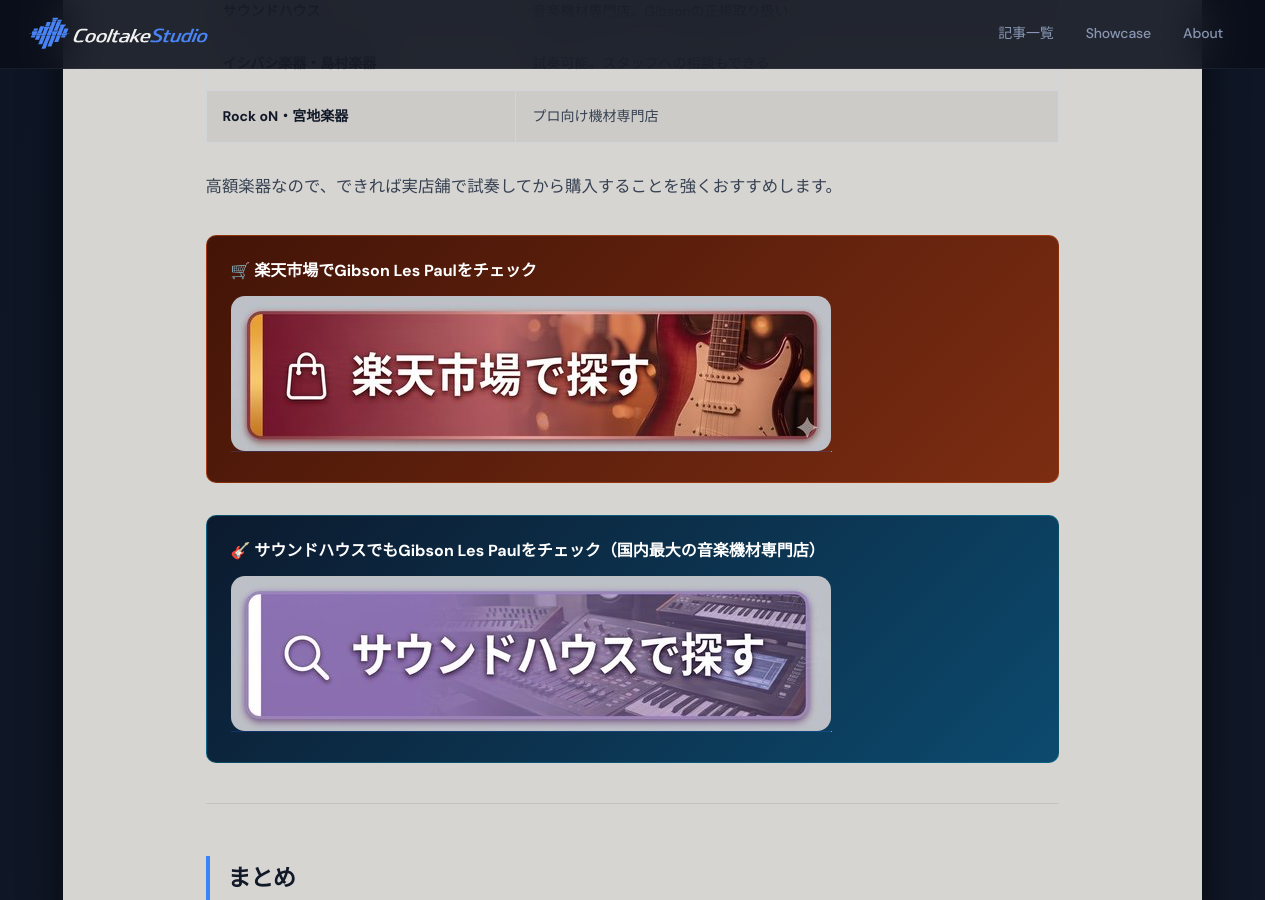
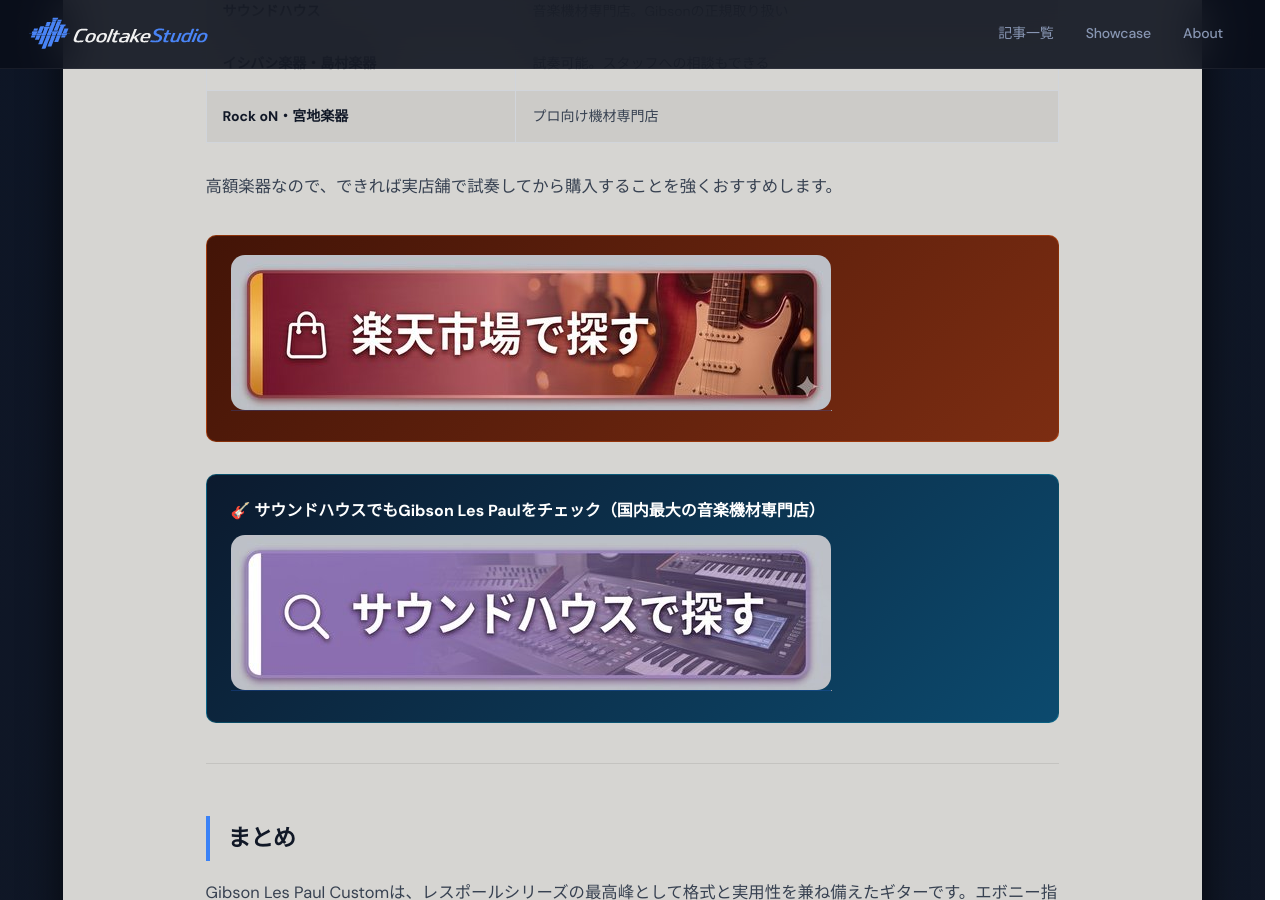
Before and after one commit to cooltake/cooltake-staging, a Jekyll site: the page built from _posts/2026-05-29-gibson-les-paul-custom-guide.md, in a window 1280 px wide and 900 px high, scrolled down 3169 px. Built offline with Jekyll 4.4.1, drawn with Linux system fonts in a browser that asks for light colours; some web fonts are replaced; grey boxes are pictures that could not be loaded.

Commit message:
style: replace old CTA buttons with image buttons in 2026-05-29-gibson-les-paul-custom-guide.md

```diff
--- a/_posts/2026-05-29-gibson-les-paul-custom-guide.md
+++ b/_posts/2026-05-29-gibson-les-paul-custom-guide.md
@@ -82,7 +82,7 @@
 
 高額楽器なので、できれば実店舗で試奏してから購入することを強くおすすめします。
 
-<div style="margin:2rem 0;padding:1.2rem 1.5rem;background:linear-gradient(135deg,#431407,#7c2d12);border-radius:10px;border:1px solid rgba(234,88,12,.4);"><p style="margin:0 0 .6rem;font-weight:bold;font-size:1rem;color:#fff;">&#x1F6D2; 楽天市場でGibson Les Paulをチェック</p><a href="https://hb.afl.rakuten.co.jp/hgc/0b15ddc7.28c5c9ed.0b15ddc8.5d23dd4d/?pc=https%3A%2F%2Fsearch.rakuten.co.jp%2Fsearch%2Fmall%2FGibson%2BLes%2BPaul%2F" rel="nofollow" referrerpolicy="no-referrer-when-downgrade" style="display:inline-block;text-decoration:none;"><img src="/assets/images/btn-rakuten.jpg" alt="楽天市場で探す" width="600" height="155" style="max-width:100%;height:auto;border-radius:14px;display:block;"></a><img src="//i.moshimo.com/af/i/impression?a_id=5565352&amp;p_id=54&amp;pc_id=54&amp;pl_id=616" width="1" height="1" style="border:none;" alt="" loading="lazy"></div>
+<div style="margin:2rem 0;padding:1.2rem 1.5rem;background:linear-gradient(135deg,#431407,#7c2d12);border-radius:10px;border:1px solid rgba(234,88,12,.4);"><a href="https://hb.afl.rakuten.co.jp/hgc/0b15ddc7.28c5c9ed.0b15ddc8.5d23dd4d/?pc=https%3A%2F%2Fsearch.rakuten.co.jp%2Fsearch%2Fmall%2FGibson%2BLes%2BPaul%2F" rel="nofollow" referrerpolicy="no-referrer-when-downgrade" style="display:inline-block;text-decoration:none;"><img src="/assets/images/btn-rakuten.jpg" alt="楽天市場で探す" width="600" height="155" style="max-width:100%;height:auto;border-radius:14px;display:block;"></a><img src="//i.moshimo.com/af/i/impression?a_id=5565352&amp;p_id=54&amp;pc_id=54&amp;pl_id=616" width="1" height="1" style="border:none;" alt="" loading="lazy"></div>
 <div style="margin:2rem 0;padding:1.2rem 1.5rem;background:linear-gradient(135deg,#0c1a2e,#0c4a6e);border-radius:10px;border:1px solid rgba(8,145,178,.4);"><p style="margin:0 0 .6rem;font-weight:bold;font-size:1rem;color:#fff;">&#x1F3B8; サウンドハウスでもGibson Les Paulをチェック（国内最大の音楽機材専門店）</p><a href="https://h.accesstrade.net/sp/cc?rk=01001xqc00os63&url=https%3A%2F%2Fwww.soundhouse.co.jp%2Fsearch%2Findex%2F%3Fsearch_all%3DGibson%2520Les%2520Paul" rel="nofollow" referrerpolicy="no-referrer-when-downgrade" style="display:inline-block;text-decoration:none;"><img src="/assets/images/btn-soundhouse.jpg" alt="サウンドハウスで探す" width="600" height="155" style="max-width:100%;height:auto;border-radius:14px;display:block;"></a><img src="https://h.accesstrade.net/sp/rr?rk=01001xqc00os63" width="1" height="1" border="0" alt="" loading="lazy"></div>
 
 <!-- AFFILIATE_PLACEHOLDER: Amazon（もしもアフィリエイト Amazon審査通過後に設置予定） -->
```
